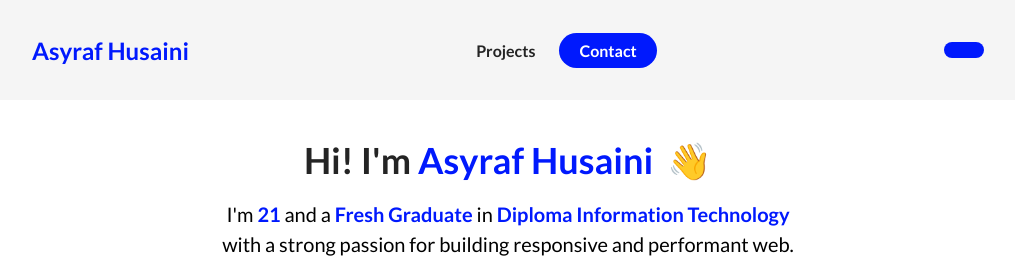
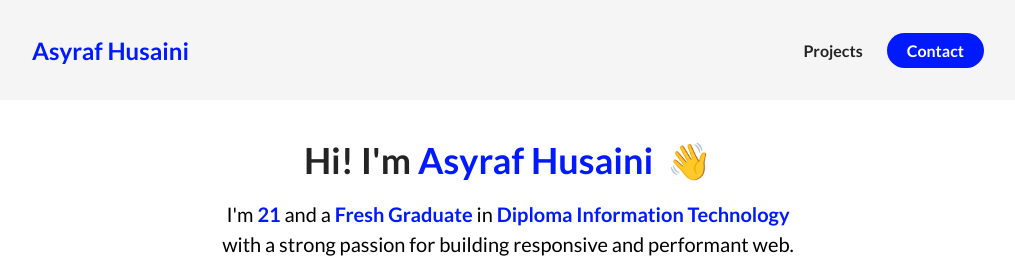
Before and after one commit to Kirin24/Kirin24.github.io, a plain HTML site: page index.html in a window 1280 px wide. Shown: the top 268 px of the page, without its empty margins (132-1147 px from the left). Drawn offline with Linux system fonts and the light colour scheme.

Commit message:
Update index.html

```diff
--- a/index.html
+++ b/index.html
@@ -116,10 +116,10 @@
           </li>
         </ul>
 
-        <div id="google_translate_element" class="
+        <!-- <div id="google_translate_element" class="
         nav__link--anchor
         nav__link--anchor-primary
-      "></div>
+      "></div>  -->
 
       </nav></div>
       <br><br>
```
